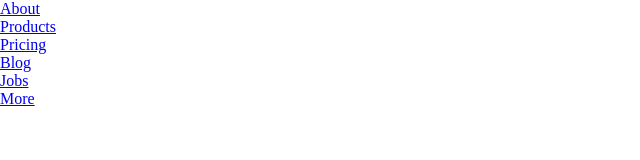
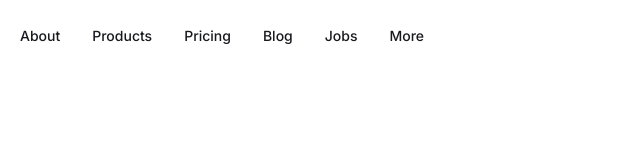
Before and after one commit to Notbalck/figma-css, a plain HTML site: page index.html in a window 1280 px wide. Shown: the whole page, without its empty margins (0-640 px from the left). Drawn offline with Linux system fonts and the light colour scheme.

Commit message:
base-code-updated

```diff
--- a/index.html
+++ b/index.html
@@ -6,17 +6,20 @@
     <meta name="viewport" content="width=device-width, initial-scale=1.0">
     <title>Figma-css-html</title>
     <link rel="stylesheet" href="styles.css">
+    <link rel="preconnect" href="https://fonts.googleapis.com">
+    <link rel="preconnect" href="https://fonts.gstatic.com" crossorigin>
+    <link href="https://fonts.googleapis.com/css2?family=Inter:wght@500;800&display=swap" rel="stylesheet">
 </head>
 <body>
 <div class="app">
-    <nav>
-        <ul>
-            <li><a href="#">About</a></li>
-            <li><a href="#">Products</a></li>
-            <li><a href="#">Pricing</a></li>
-            <li><a href="#">Blog</a></li>
-            <li><a href="#">Jobs</a></li>
-            <li><a href="#">More</a></li>
+    <nav class="nav-bar">
+        <ul class="nav-bar-list">
+            <li class="nav-link"><a class="nav-link-text" href="#">About</a></li >
+            <li class="nav-link"><a class="nav-link-text" href="#">Products</a></li >
+            <li class="nav-link"><a class="nav-link-text" href="#">Pricing</a></li >
+            <li class="nav-link"><a class="nav-link-text" href="#">Blog</a></li >
+            <li class="nav-link"><a class="nav-link-text" href="#">Jobs</a></li >
+            <li class="nav-link"><a class="nav-link-text" href="#">More</a></li>
         </ul>
     </nav>
 </div>
--- a/styles.css
+++ b/styles.css
@@ -5,5 +5,34 @@
 }
 
 .app {
+    width: 100vw;
+    height: 100vh;
+}
+
+.nav-bar {
+    max-width: 1440px;
+    height: 72px;
+    display: flex;
+    align-items: center;
+    padding: 0 20px;
+}
+
+.nav-link-text {
+    font-family: 'Inter', sans-serif;
+    font-style: normal;
+    font-weight: 500;
+    font-size: 14px;
+    line-height: 20px;
+    color: #18191f;
+    text-decoration: none;
+}
+
+.nav-bar-list {
+    display:flex;
+    gap: 32px;
 
 }
+
+.nav-link {
+    list-style: none;
+}
```
